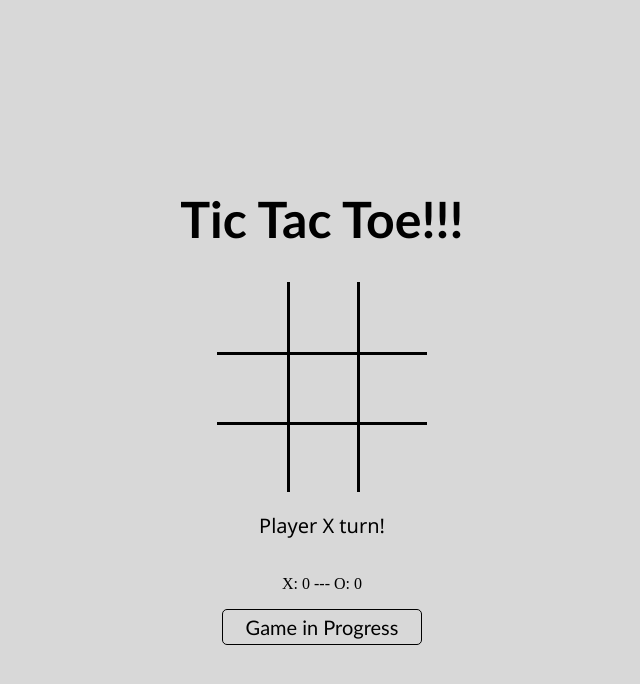
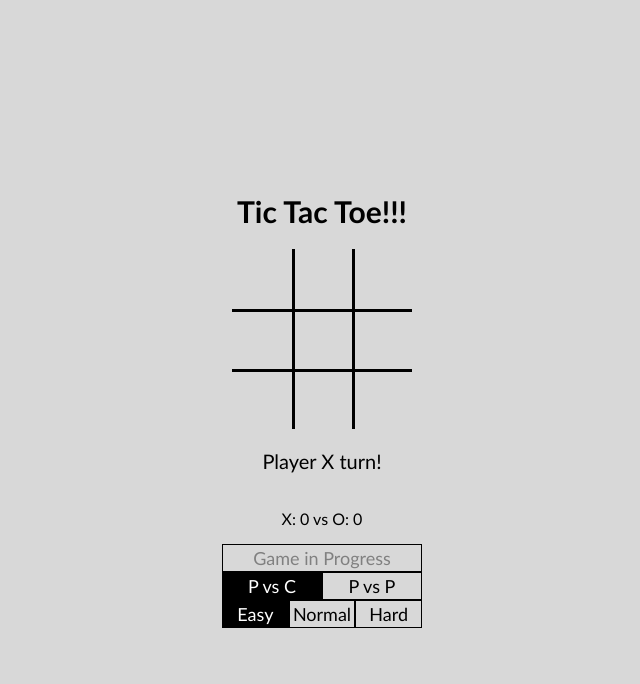
Before and after one commit to DouglasMV/tictactoe, a plain HTML site: page index.html in a window 1280 px wide. Both pictures are taken after a click on the button "Start Game". Shown: the whole page, without its empty margins (318-958 px from the left). Drawn offline with Linux system fonts and the light colour scheme.

Commit message:
refactored some css, added PvC and Difficult, not working yet

```diff
--- a/app.js
+++ b/app.js
@@ -2,19 +2,25 @@ let player = 'X';
 let gameOver = true;
 let cels = {len: 0};
 let score = {X: 0, O: 0};
+let vsComputer = true;
+let diff = 'easy';
 
+//handle start/game in progres/another round button
 $('#btn').click(() => {
-  if(gameOver){
+  if(gameOver){ //only do something if the game is not in progress
     gameOver = false;
     $('#btn').text('Game in Progress');
+    $('#btn').removeClass('start');
+    $('#btn').addClass('progress');
     $('.cel').text('');
     cels = {len: 0};
     displayPlayer();
   }
 });
 
+//handle the clicks on the cels
 $('.cel').click(function() {
-  if(!gameOver){
+  if(!gameOver){//only do something if the game is in progress
     id = $(this).attr("id");
     if(!cels[id]){
       cels.len++;
@@ -39,14 +45,20 @@ $('.cel').click(function() {
   }
 });
 
+//change players turn
 const changePlayer = () => {
   player === 'X' ? player = 'O' : player = 'X';
 }
 
+//change the display msg to show the current player
 const displayPlayer = () => {
   $('#msg').text('Player ' + player + ' turn!');
+  if(player = 'O' && vsComputer) {
+    computerPlays();
+  }
 }
 
+//verify all wining cases
 const didWin = () => {
   if( win(cels.cel1, cels.cel2, cels.cel3) ||
       win(cels.cel4, cels.cel5, cels.cel6) ||
@@ -62,12 +74,31 @@ const didWin = () => {
   return false;
 }
 
+//return true if a player won
 const win = (x, y, z) => {
   return (x && x === y && x === z) ? true : false;
 }
 
+//resets the board and updates the score msg;
 const resetGame = () => {
   $('#btn').text('Another Round');
+  $('#btn').removeClass('progress');
+  $('#btn').addClass('start');
   $('#scores').text('X: ' + score.X + ' --- O: ' + score.O);
   changePlayer();
 }
+
+//change PvC and PvP
+$('.opt').click(() => {
+
+});
+
+//change Difficult
+$('.difficult').click(() => {
+
+});
+
+//computer makes a move on the board
+const computerPlays = () => {
+
+}
--- a/index.html
+++ b/index.html
@@ -23,9 +23,17 @@
         <div class="cel" id="cel9"></div>
       </div>
 
-      <p id="msg">######</p>
-      <p id="scores">X: 0 --- O: 0</p>
-      <button id="btn">Start Game</button>
+      <p id="msg">Click Below to Start</p>
+      <p id="scores">X: 0 vs O: 0</p>
+      <button class="start" id="btn">Start Game</button>
+
+      <div class="options">
+        <button id="pvc" class="opt-selected opt">P vs C</button><button id="pvp" class="opt">P vs P</button>
+      </div>
+
+      <div class="options">
+          <button id="easy" class="opt-selected difficult">Easy</button><button id="normal" class="difficult">Normal</button><button id="hard" class="difficult">Hard</button>
+      </div>
   </main>
 
   <script src="jquery-3.3.1.min.js"></script>
--- a/style.css
+++ b/style.css
@@ -1,3 +1,9 @@
+* {
+  transition: all ease-out 500ms;
+  text-align: center;
+  font-family: 'Gill Sans', 'Gill Sans MT', Calibri, 'Trebuchet MS', sans-serif;
+}
+
 body, html {
   margin: 0;
   padding: 0;
@@ -15,8 +21,8 @@ main {
 
 #board {
   display: grid;
-  grid-template-columns: 70px 70px 70px;
-  grid-template-rows: 70px 70px 70px;
+  grid-template-columns: 60px 60px 60px;
+  grid-template-rows: 60px 60px 60px;
 }
 
 #cel1, #cel2, #cel3, #cel4, #cel5, #cel6 {
@@ -28,38 +34,67 @@ main {
 }
 
 .cel {
-  height: 70px;
-  width: 70px;
+  height: 60px;
+  width: 60px;
   font-size: 50px;
   font-family: Arial, Helvetica, sans-serif;
-  line-height: 70px;
+  line-height: 60px;
   text-align: center;
 }
 
 h1 {
-  font-size: 50px;
-  font-family: 'Gill Sans', 'Gill Sans MT', Calibri, 'Trebuchet MS', sans-serif;
+  font-size: 30px;
 }
 
 #msg {
   font-size: 20px;
-  font-family: 'Segoe UI', Tahoma, Geneva, Verdana, sans-serif;
+}
+
+#btn{
+  width: 200px;
+}
+
+.start:hover {
+  background-color: black;
+  color: white;
+}
+
+.progress {
+  background-color: transparent;
+  color: gray;
+  cursor: not-allowed;
+}
+
+.opt {
+  width: 100px;
+}
+
+.options {
+  width: 200px;
+}
+
+.difficult {
+  width: 33.33%;
+}
+
+.opt, .start, .difficult {
+  background-color: transparent;
+  color: black;
+  cursor: pointer;
+}
+
+.opt, #btn, .difficult {
+  box-sizing: border-box;
+  border: 1px solid black;
+}
+
+.opt-selected {
+  background-color: black;
+  color: white;
+  cursor: default;
 }
 
 button {
-  width: 200px;
-  background-color: transparent;
-  border-radius: 5px;
-  border: 1px solid black;
-  font-size: 20px;
-  font-family: 'Trebuchet MS', 'Lucida Sans Unicode', 'Lucida Grande', 'Lucida Sans', Arial, sans-serif;
-  color: black;
-  padding: 5px;
-  cursor: pointer;
-  transition: all ease-out 800ms;
+  font-size: 18px;
+  padding: 2px;
 }
-
-button:hover {
-  background-color: black;
-  color: white;
-}
```
